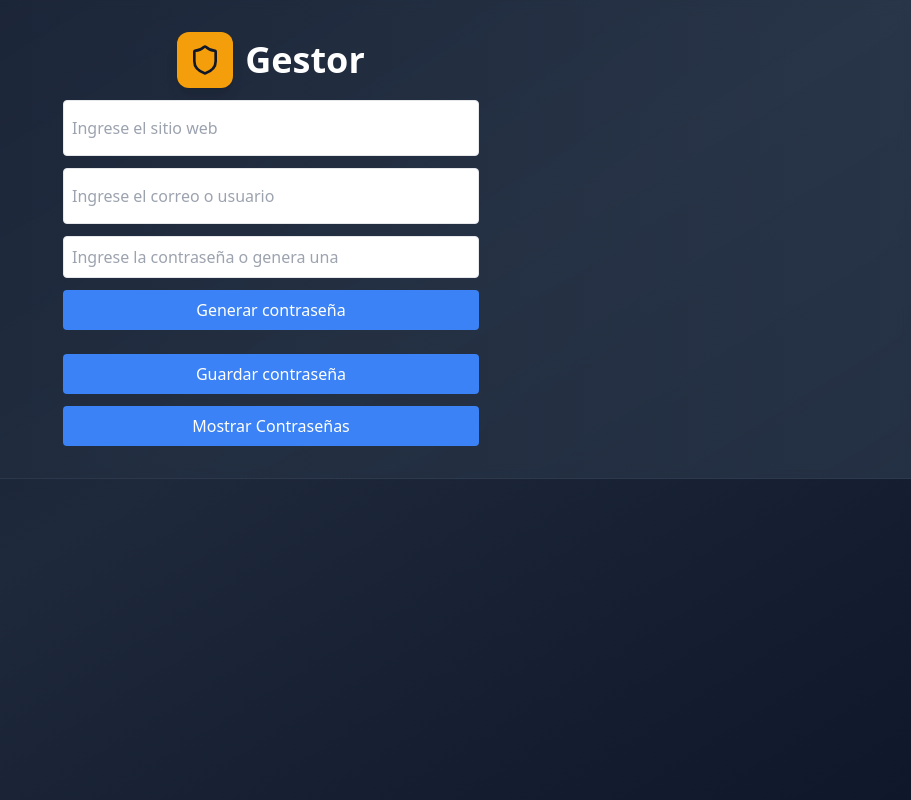
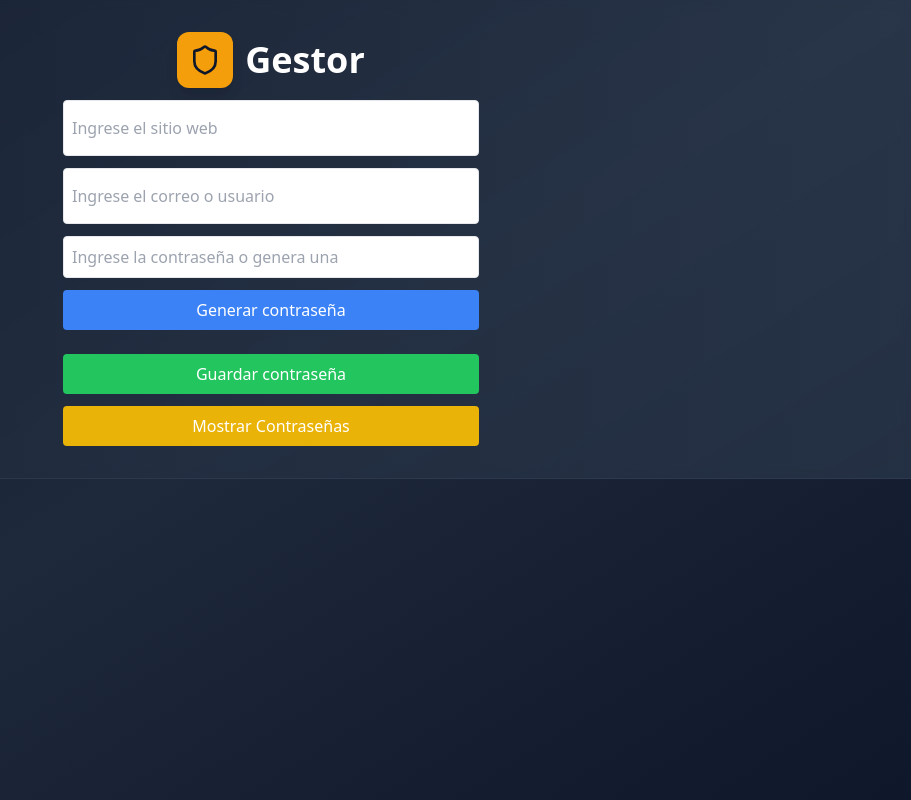
Before and after one commit to fabianpaillacan/Repositorio-Passwords, a React (Vite) app: page / in a window 1280 px wide. Shown: the whole page, without its empty margins (369-1280 px from the left). Built offline with nearby package versions, Linux system fonts and the light colour scheme.

Commit message:
Actualiza los estilos de los botones en el componente Formulario, cambiando los colores de fondo a verde y amarillo para mejorar la visibilidad y la experiencia del usuario.

```diff
--- a/src/Formulario.jsx
+++ b/src/Formulario.jsx
@@ -115,13 +115,13 @@ export default function PasswordForm() {
       <section> {visibleGenerate && <Generate onGenerar={recibirPasswordGenerada} />}</section>
       <button
         onClick={handleGuardar}
-        className="bg-blue-500 text-white py-2 rounded hover:bg-blue-600"
+        className="bg-green-500 text-white py-2 rounded hover:bg-green-800"
       >
         Guardar contraseña
       </button>
       <button
         onClick={alternarVisibilidad}
-        className="bg-blue-500 text-white py-2 rounded hover:bg-blue-600"
+        className="bg-yellow-500 text-white py-2 rounded hover:bg-yellow-800"
       >
         {visible ? 'Ocultar Contraseñas' : 'Mostrar Contraseñas'} {/*esto es para mostrar y ocultar las contraseñas*/}
       </button>
```
